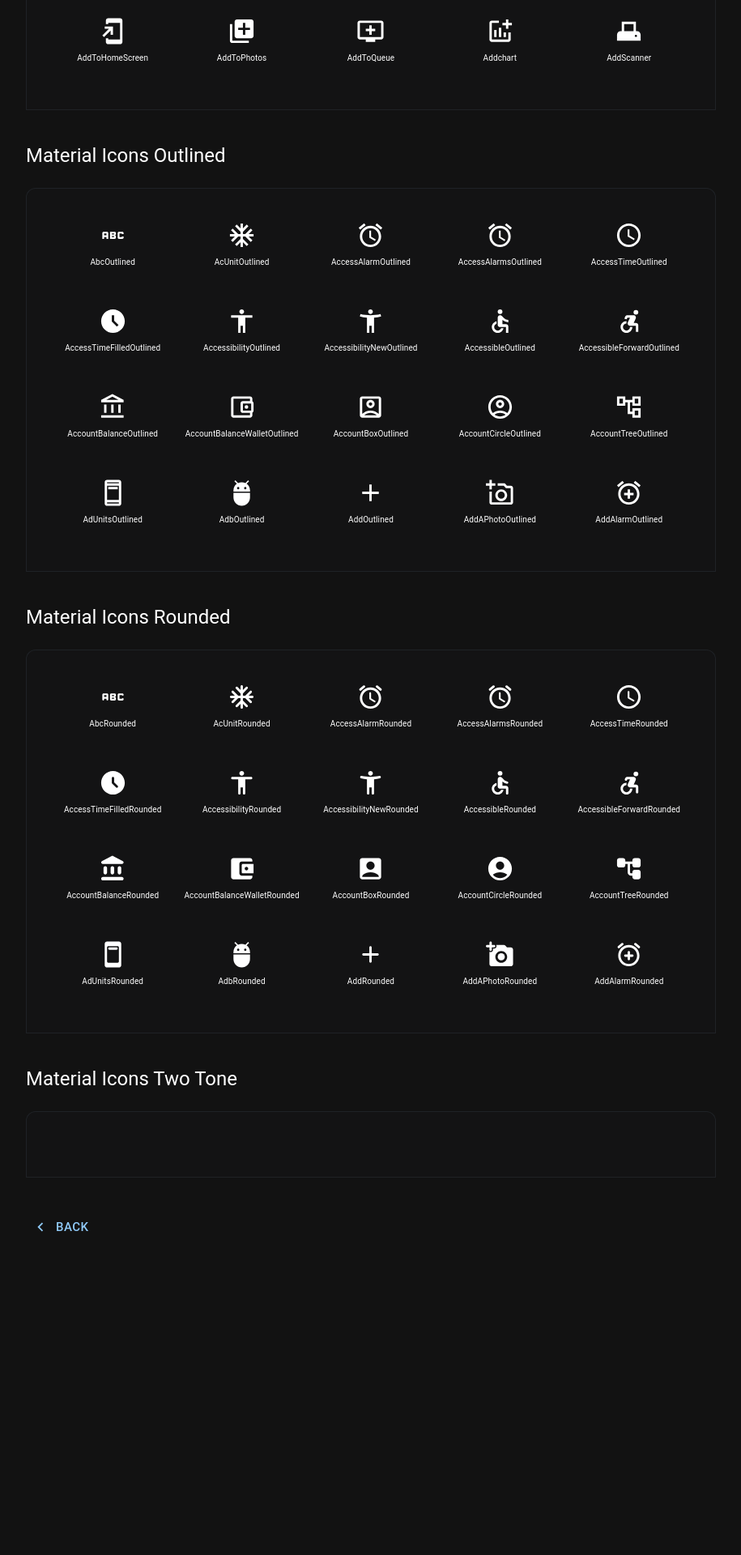
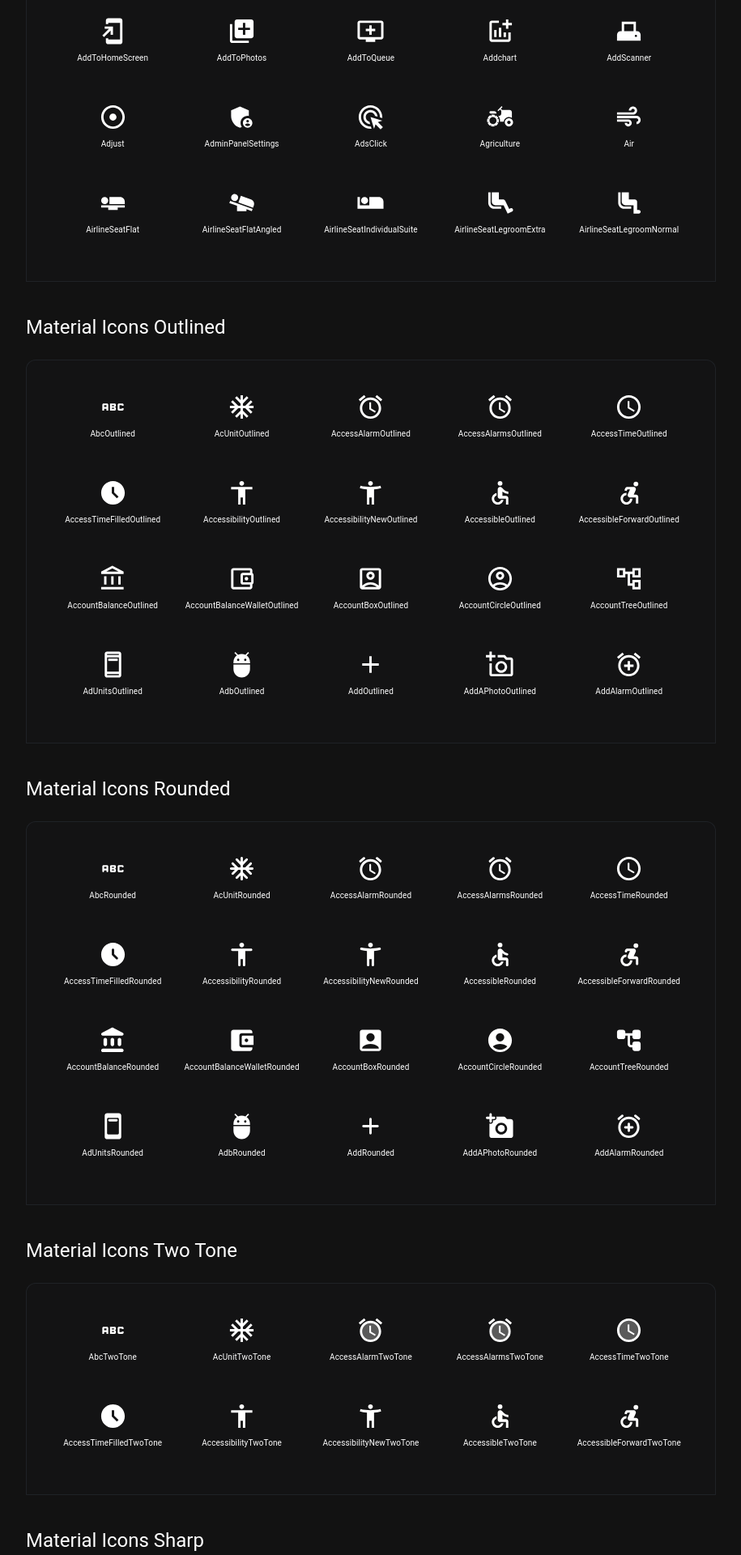
Before and after one commit to watcharakornton/mui_tutorials, a React (Vite) app: page /material-icons in a window 1280 px wide. Shown: the part 1060-2980 px from the top of the page at 81% size, without its empty margins (182-1097 px from the left). Before the commit the page ends 2636 px from the top, so only its background shows below. Built offline with nearby package versions, Linux system fonts and the light colour scheme.

Commit message:
Add MaterialIconsSharp module into MaterialIcons component

```diff
--- a/src/data-display/MaterialIconsComponent.jsx
+++ b/src/data-display/MaterialIconsComponent.jsx
@@ -33,6 +33,14 @@ const IconsBox = ({ icons }) => {
     )
 }
 
+export const MaterialIconsSharp = () => {
+    return (
+        <MyContainer title="Material Icons Sharp">
+            <IconsBox icons={iconsSet.sharp} />
+        </MyContainer>
+    )
+}
+
 export const MaterialIconsTwoTone = () => {
     return (
         <MyContainer title="Material Icons Two Tone">
--- a/src/data/iconsSet.js
+++ b/src/data/iconsSet.js
@@ -52,6 +52,20 @@ import {
     AddToQueue as AddToQueueIcon,
     Addchart as AddchartIcon,
     AdfScanner as AdfScannerIcon,
+    // 45
+    Adjust as AdjustIcon,
+    AdminPanelSettings as AdinPanelSettingsIcon,
+    AdsClick as AdsClickIcon,
+    Agriculture as AgricultureIcon,
+    Air as AirIcon,
+    AdminPanelSettings as AdminPanelSettingsIcon,
+    // 50
+    AirlineSeatFlat as AirlineSeatFlatIcon,
+    AirlineSeatFlatAngled as AirlineSeatFlatAngledIcon,
+    AirlineSeatIndividualSuite as AirlineSeatIndividualSuiteIcon,
+    AirlineSeatLegroomExtra as AirlineSeatLegroomExtraIcon,
+    AirlineSeatLegroomNormal as AirlineSeatLegroomNormalIcon,
+
 } from "@mui/icons-material";
 // Import Icons Outlined
 import {
@@ -60,21 +74,25 @@ import {
     AccessAlarmOutlined as AccessAlarmOutlinedIcon,
     AccessAlarmsOutlined as AccessAlarmsOutlinedIcon,
     AccessTimeOutlined as AccessTimeOutlinedIcon,
+
     AccessTimeFilledOutlined as AccessTimeFilledOutlinedIcon,
     AccessibilityOutlined as AccessibilityOutlinedIcon,
     AccessibilityNewOutlined as AccessibilityNewOutlinedIcon,
     AccessibleOutlined as AccessibleOutlinedIcon,
     AccessibleForwardOutlined as AccessibleForwardOutlinedIcon,
+
     AccountBalanceOutlined as AccountBalanceOutlinedIcon,
     AccountBalanceWalletOutlined as AccountBalanceWalletOutlinedIcon,
     AccountBoxOutlined as AccountBoxOutlinedIcon,
     AccountCircleOutlined as AccountCircleOutlinedIcon,
     AccountTreeOutlined as AccountTreeOutlinedIcon,
+
     AdUnitsOutlined as AdUnitsOutlinedIcon,
     AdbOutlined as AdbOutlinedIcon,
     AddOutlined as AddOutlinedIcon,
     AddAPhotoOutlined as AddAPhotoOutlinedIcon,
     AddAlarmOutlined as AddAlarmOutlinedIcon,
+
 } from '@mui/icons-material';
 // Import Rounded Icons
 import {
@@ -83,21 +101,39 @@ import {
     AccessAlarmRounded as AccessAlarmRoundedIcon,
     AccessAlarmsRounded as AccessAlarmsRoundedIcon,
     AccessTimeRounded as AccessTimeRoundedIcon,
+
     AccessTimeFilledRounded as AccessTimeFilledRoundedIcon,
     AccessibilityRounded as AccessibilityRoundedIcon,
     AccessibilityNewRounded as AccessibilityNewRoundedIcon,
     AccessibleRounded as AccessibleRoundedIcon,
     AccessibleForwardRounded as AccessibleForwardRoundedIcon,
+
     AccountBalanceRounded as AccountBalanceRoundedIcon,
     AccountBalanceWalletRounded as AccountBalanceWalletRoundedIcon,
     AccountBoxRounded as AccountBoxRoundedIcon,
     AccountCircleRounded as AccountCircleRoundedIcon,
     AccountTreeRounded as AccountTreeRoundedIcon,
+
     AdUnitsRounded as AdUnitsRoundedIcon,
     AdbRounded as AdbRoundedIcon,
     AddRounded as AddRoundedIcon,
     AddAPhotoRounded as AddAPhotoRoundedIcon,
     AddAlarmRounded as AddAlarmRoundedIcon,
+
+} from '@mui/icons-material'
+
+import {
+    AbcTwoTone as AbcTwoToneIcon,
+    AcUnitTwoTone as AcUnitTwoToneIcon,
+    AccessAlarmTwoTone as AccessAlarmTwoToneIcon,
+    AccessAlarmsTwoTone as AccessAlarmsTwoToneIcon,
+    AccessTimeTwoTone as AccessTimeTwoToneIcon,
+
+    AccessTimeFilledTwoTone as AccessTimeFilledTwoToneIcon,
+    AccessibilityTwoTone as AccessibilityTwoToneIcon,
+    AccessibilityNewTwoTone as AccessibilityNewTwoToneIcon,
+    AccessibleTwoTone as AccessibleTwoToneIcon,
+    AccessibleForwardTwoTone as AccessibleForwardTwoToneIcon,
 } from '@mui/icons-material'
 
 const iconsSets = {
@@ -125,31 +161,48 @@ const iconsSets = {
         { component: AddIcon, label: "Add" },
         { component: AddAPhotoIcon, label: "AddAPhoto" },
         { component: AddAlarmIcon, label: "AddAlarm" },
+
         { component: AddAlertIcon, label: "AddAlert" },
         { component: AddBoxIcon, label: "AddBox" },
         { component: AddBusinessIcon, label: "AddBusiness" },
         { component: AddCardIcon, label: "AddCard" },
         { component: AddCircleIcon, label: "AddCircle" },
+
         { component: AddCircleOutlineIcon, label: "AddCircleOutline" },
         { component: AddCommentIcon, label: "AddComment" },
         { component: AddHomeIcon, label: "AddHome" },
         { component: AddHomeWorkIcon, label: "AddHomeWork" },
         { component: AddIcCallIcon, label: "AddIcCall" },
+
         { component: AddLinkIcon, label: "AddLink" },
         { component: AddLocationIcon, label: "AddLocation" },
         { component: AddLocationAltIcon, label: "AddLocationAlt" },
         { component: AddModeratorIcon, label: "AddModerator" },
         { component: AddPhotoAlternateIcon, label: "AddPhotoAlternate" },
+
         { component: AddReactionIcon, label: "AddReaction" },
         { component: AddRoadIcon, label: "AddRoad" },
         { component: AddShoppingCartIcon, label: "AddShoppingCart" },
         { component: AddTaskIcon, label: "AddTask" },
         { component: AddToDriveIcon, label: "AddToDrive" },
+
         { component: AddToHomeScreenIcon, label: "AddToHomeScreen" },
         { component: AddToPhotosIcon, label: "AddToPhotos" },
         { component: AddToQueueIcon, label: "AddToQueue" },
         { component: AddchartIcon, label: "Addchart" },
         { component: AdfScannerIcon, label: "AddScanner" },
+
+        { component: AdjustIcon, label: "Adjust" },
+        { component: AdminPanelSettingsIcon, label: "AdminPanelSettings" },
+        { component: AdsClickIcon, label: "AdsClick" },
+        { component: AgricultureIcon, label: "Agriculture" },
+        { component: AirIcon, label: "Air" },
+
+        { component: AirlineSeatFlatIcon, label: "AirlineSeatFlat" },
+        { component: AirlineSeatFlatAngledIcon, label: "AirlineSeatFlatAngled" },
+        { component: AirlineSeatIndividualSuiteIcon, label: "AirlineSeatIndividualSuite" },
+        { component: AirlineSeatLegroomExtraIcon, label: "AirlineSeatLegroomExtra" },
+        { component: AirlineSeatLegroomNormalIcon, label: "AirlineSeatLegroomNormal" },
     ],
     outlined: [
         { component: AbcOutlinedIcon, label: "AbcOutlined" },
@@ -157,16 +210,19 @@ const iconsSets = {
         { component: AccessAlarmOutlinedIcon, label: "AccessAlarmOutlined" },
         { component: AccessAlarmsOutlinedIcon, label: "AccessAlarmsOutlined" },
         { component: AccessTimeOutlinedIcon, label: "AccessTimeOutlined" },
+
         { component: AccessTimeFilledOutlinedIcon, label: "AccessTimeFilledOutlined" },
         { component: AccessibilityOutlinedIcon, label: "AccessibilityOutlined" },
         { component: AccessibilityNewOutlinedIcon, label: "AccessibilityNewOutlined" },
         { component: AccessibleOutlinedIcon, label: "AccessibleOutlined" },
         { component: AccessibleForwardOutlinedIcon, label: "AccessibleForwardOutlined" },
+
         { component: AccountBalanceOutlinedIcon, label: "AccountBalanceOutlined" },
         { component: AccountBalanceWalletOutlinedIcon, label: "AccountBalanceWalletOutlined" },
         { component: AccountBoxOutlinedIcon, label: "AccountBoxOutlined" },
         { component: AccountCircleOutlinedIcon, label: "AccountCircleOutlined" },
         { component: AccountTreeOutlinedIcon, label: "AccountTreeOutlined" },
+
         { component: AdUnitsOutlinedIcon, label: "AdUnitsOutlined" },
         { component: AdbOutlinedIcon, label: "AdbOutlined" },
         { component: AddOutlinedIcon, label: "AddOutlined" },
@@ -179,16 +235,19 @@ const iconsSets = {
         { component: AccessAlarmRoundedIcon, label: "AccessAlarmRounded" },
         { component: AccessAlarmsRoundedIcon, label: "AccessAlarmsRounded" },
         { component: AccessTimeRoundedIcon, label: "AccessTimeRounded" },
+
         { component: AccessTimeFilledRoundedIcon, label: "AccessTimeFilledRounded" },
         { component: AccessibilityRoundedIcon, label: "AccessibilityRounded" },
         { component: AccessibilityNewRoundedIcon, label: "AccessibilityNewRounded" },
         { component: AccessibleRoundedIcon, label: "AccessibleRounded" },
         { component: AccessibleForwardRoundedIcon, label: "AccessibleForwardRounded" },
+
         { component: AccountBalanceRoundedIcon, label: "AccountBalanceRounded" },
         { component: AccountBalanceWalletRoundedIcon, label: "AccountBalanceWalletRounded" },
         { component: AccountBoxRoundedIcon, label: "AccountBoxRounded" },
         { component: AccountCircleRoundedIcon, label: "AccountCircleRounded" },
         { component: AccountTreeRoundedIcon, label: "AccountTreeRounded" },
+
         { component: AdUnitsRoundedIcon, label: "AdUnitsRounded" },
         { component: AdbRoundedIcon, label: "AdbRounded" },
         { component: AddRoundedIcon, label: "AddRounded" },
@@ -196,6 +255,19 @@ const iconsSets = {
         { component: AddAlarmRoundedIcon, label: "AddAlarmRounded" },
     ],
     twotone: [
+        { component: AbcTwoToneIcon, label: "AbcTwoTone" },
+        { component: AcUnitTwoToneIcon, label: "AcUnitTwoTone" },
+        { component: AccessAlarmTwoToneIcon, label: "AccessAlarmTwoTone" },
+        { component: AccessAlarmsTwoToneIcon, label: "AccessAlarmsTwoTone" },
+        { component: AccessTimeTwoToneIcon, label: "AccessTimeTwoTone" },
+
+        { component: AccessTimeFilledTwoToneIcon, label: "AccessTimeFilledTwoTone" },
+        { component: AccessibilityTwoToneIcon, label: "AccessibilityTwoTone" },
+        { component: AccessibilityNewTwoToneIcon, label: "AccessibilityNewTwoTone" },
+        { component: AccessibleTwoToneIcon, label: "AccessibleTwoTone" },
+        { component: AccessibleForwardTwoToneIcon, label: "AccessibleForwardTwoTone" },
+    ],
+    sharp: [
 
     ]
 }
--- a/src/pages/MaterialIconsPage.jsx
+++ b/src/pages/MaterialIconsPage.jsx
@@ -7,6 +7,7 @@ import {
     MaterialIconsOutlined,
     MaterialIconsRounded,
     MaterialIconsTwoTone,
+    MaterialIconsSharp,
 } from "../data-display/MaterialIconsComponent";
 
 const IconsPage = () => {
@@ -15,6 +16,7 @@ const IconsPage = () => {
         <MaterialIconsOutlined />,
         <MaterialIconsRounded />,
         <MaterialIconsTwoTone />,
+        <MaterialIconsSharp />,
     ];
 
     return (
```
